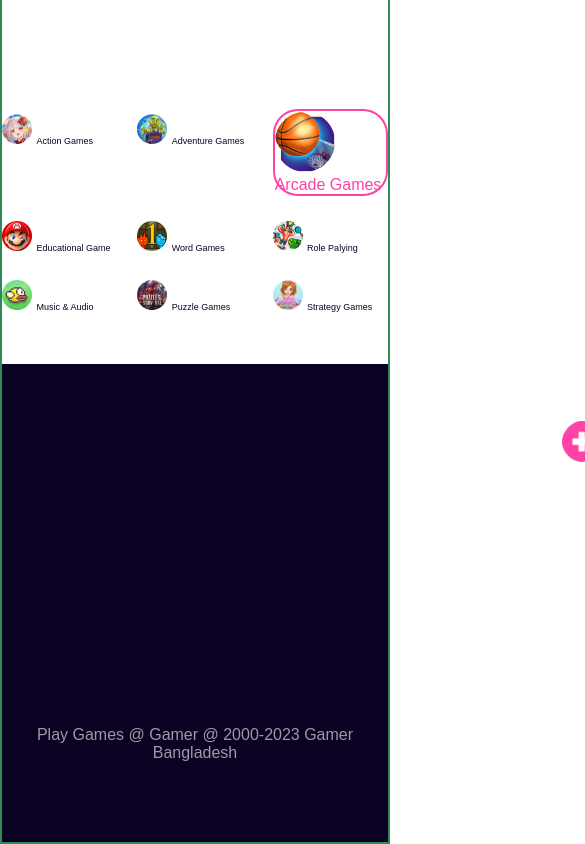
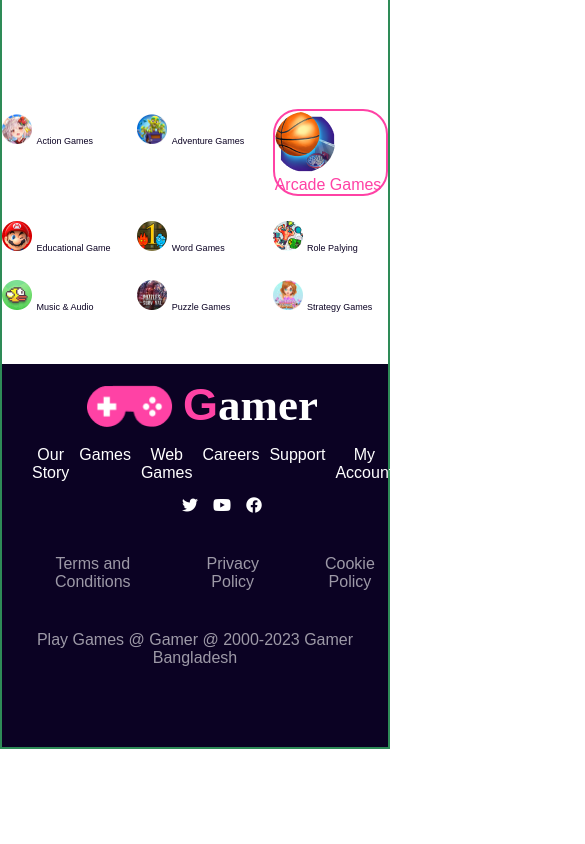
Before and after one commit to Afsana-Jannat/my-gaming-page, a plain HTML site: page index.html in a window 390 px wide. Shown: the part 3215-4059 px from the top of the page, 585 px wide, since content can reach past the window. After the commit the page ends 3964 px from the top, so only its background shows below. Drawn offline with Linux system fonts and the light colour scheme.

Commit message:
added main works

```diff
--- a/index.html
+++ b/index.html
@@ -3,7 +3,8 @@
 <head>
     <meta charset="UTF-8">
     <meta name="viewport" content="width=device-width, initial-scale=1.0">
-    <title>Document</title>
+    <link rel="shortcut icon" type="images/png" href="images/Frame.png">
+    <title>Gamer</title>
     <link rel="stylesheet" href="style.css">
     <link rel="stylesheet" href="https://cdnjs.cloudflare.com/ajax/libs/font-awesome/6.4.0/css/all.min.css" integrity="sha512-iecdLmaskl7CVkqkXNQ/ZH/XLlvWZOJyj7Yy7tcenmpD1ypASozpmT/E0iPtmFIB46ZmdtAc9eNBvH0H/ZpiBw==" crossorigin="anonymous"
      referrerpolicy="no-referrer" />
--- a/style.css
+++ b/style.css
@@ -423,4 +423,23 @@ line-height: normal
   .features-image{
     margin-right: 700px;
   }
+  .frame{
+    padding: 15px 85px;11
 }
+.gamer-list{
+    color: #FFF;
+
+    gap: 10px;
+    padding-left: 30px;
+    padding-bottom: 5px;
+}
+.font-list{
+    gap: 15px;
+    padding-left: 180px;
+    padding-top: 10px;
+
+}
+.font-content{
+   padding-left: 30px;
+}
+}
```
